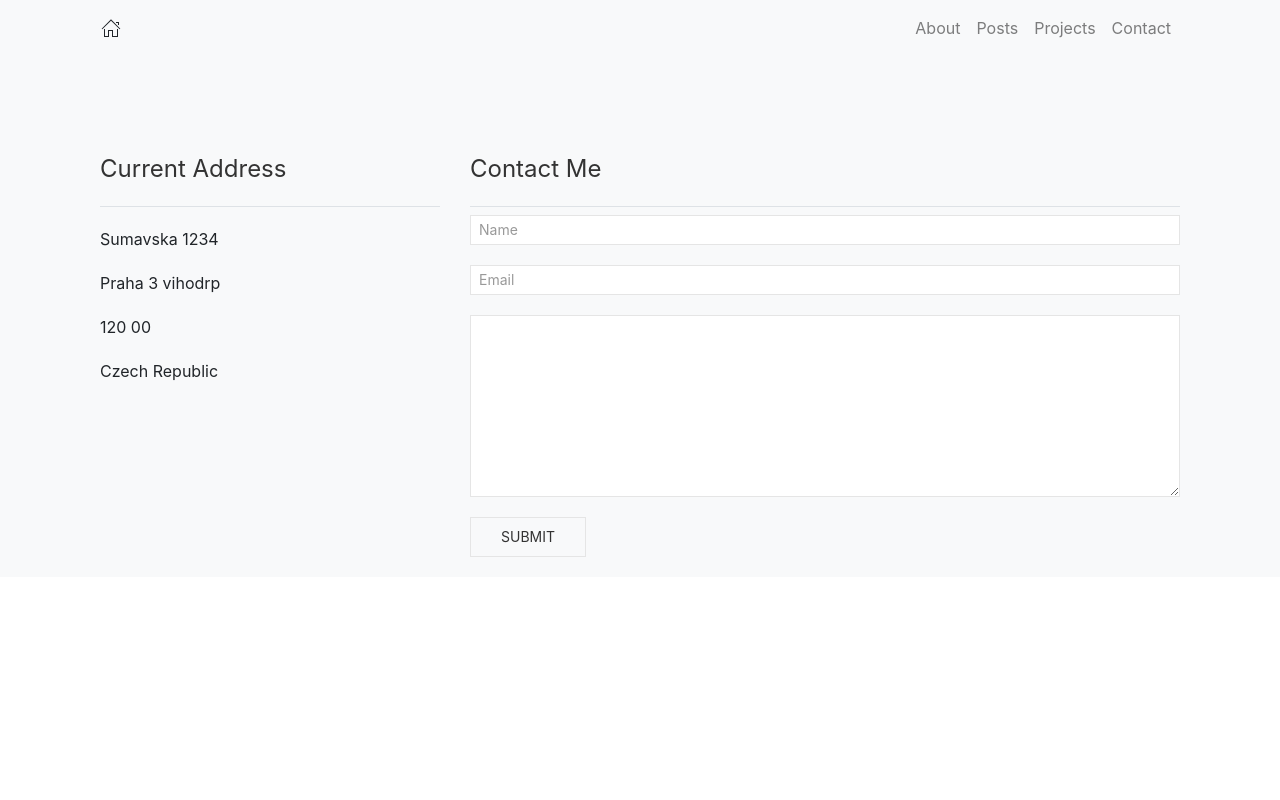
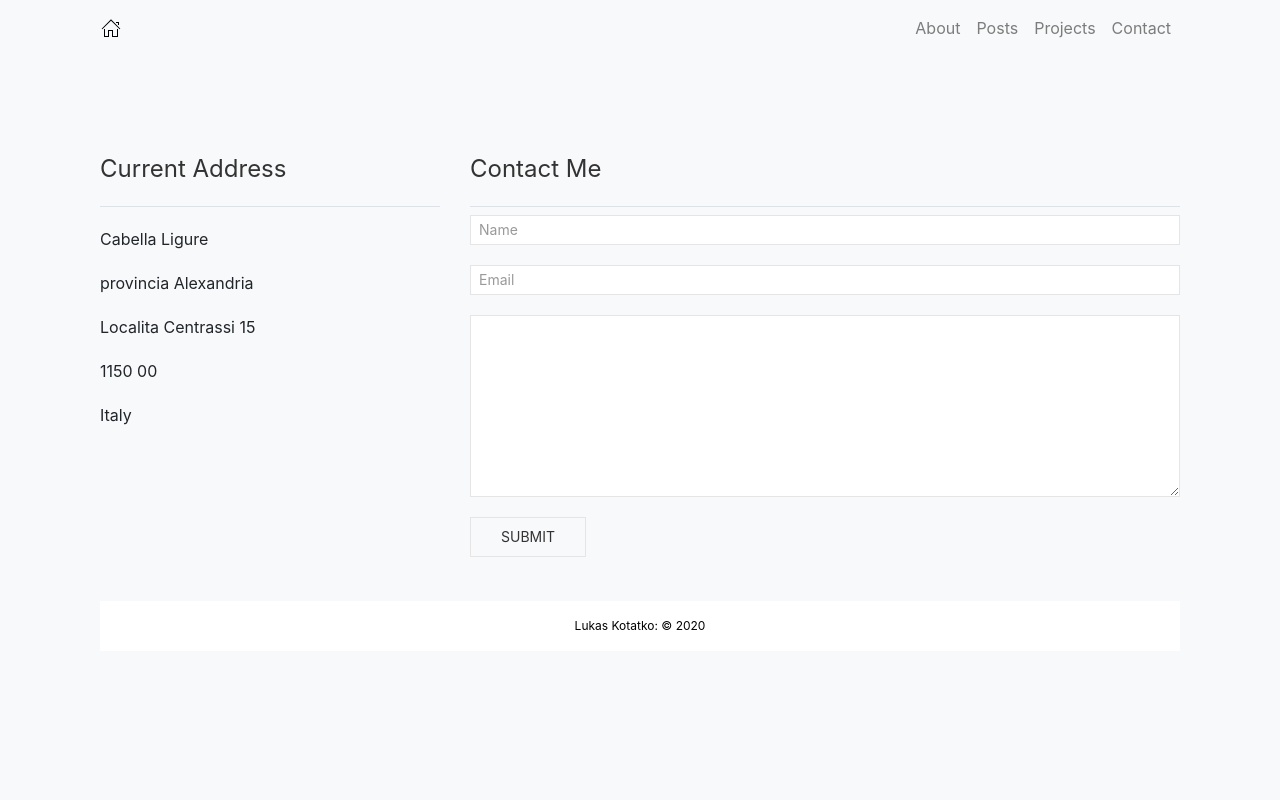
Before and after one commit to ExperimentalHypothesis/personal-blog, a Flask app: page /contact in a window 1280 px wide. Run offline with Flask 2, Linux system fonts and the light colour scheme; some libraries are stand-ins or nearby versions.

Commit message:
footer almost ready

```diff
--- a/application/static/css/style.css
+++ b/application/static/css/style.css
@@ -1,11 +1,24 @@
-body{
+html, body{
     background-color: #F8F9FA;
 }
 
+a:link {
+    color: black;
+}
+
+a:hover {
+    color: #2d2d2d;
+
+}
 .mycontainer{
     background-color: white;
     padding: 15px;
     border-radius: 5px;
+}
+
+body {
+    margin:0;
+    padding:0;
 }
 
 .about{
@@ -55,3 +68,7 @@ body{
         width: 100%;
     }
   }
+
+footer{
+    font-size: 10pxx;
+}
--- a/application/templates/contact.html
+++ b/application/templates/contact.html
@@ -9,10 +9,11 @@
         <div class="col-sm-4">
             <h3 class="title">Current Address</h3>
             <legend class="border-bottom mb=4"></legend>
-            <p>Sumavska 1234<p>
-            <p>Praha 3 vihodrp</p>
-            <p>120 00</p>
-            <p>Czech Republic</p>
+            <p>Cabella Ligure <p>
+            <p>provincia Alexandria<p>
+            <p>Localita Centrassi 15</p>
+            <p>1150 00</p>
+            <p>Italy</p>
         </div>
 
         <!-- FORM -->
--- a/application/templates/layout.html
+++ b/application/templates/layout.html
@@ -13,13 +13,14 @@
     {% block styles %} {% endblock %}
 </head>
 
-<body>
-    <!-- top navbar -->
+<body class="d-flex flex-column min-vh-100">
+        <!-- top navbar -->
     {% include 'partials/navbar-top.html' %}
     <!-- content block -->
     <div class="container pt-5">
         {% block content %} {% endblock %}
     </div>
+    {% include 'partials/footer.html' %}
 </body>
 
 <script src="https://code.jquery.com/jquery-3.5.1.slim.min.js" integrity="sha384-DfXdz2htPH0lsSSs5nCTpuj/zy4C+OGpamoFVy38MVBnE+IbbVYUew+OrCXaRkfj" crossorigin="anonymous"></script>
--- /dev/null
+++ b/application/templates/partials/footer.html
@@ -0,0 +1,7 @@
+
+<br>
+<footer class="footer mt-auto page-footer font-small" style="font-size: 12px; background-color: white;">
+    <div class="footer-copyright text-center py-3">
+        <a href="{{url_for('admin')}}">Lukas Kotatko: © 2020</a>
+    </div>
+ </footer>
--- a/application/templates/posts.html
+++ b/application/templates/posts.html
@@ -7,7 +7,7 @@
 
         <div class="mycontainer">
             <h4>About Me - The Short Story</h4>
-            <p class="about">I am a lonely Python/C++ coder with background in financial markets and an interest in modern art. As a  non computer scientist I am more an application-driven guy. Sure I have many gaps in my knowledge, but I strive to do my best to fill them. I keep learning new things, listening to smart gyus, correcting my mistakes and pushing myself to the limits. I enjoy it.</p>
+            <p class="about">I am a lonely Python/C++ coder with background in financial markets and an interest in modern art. I am more an application-driven guy and not a computer scientist. Sure I have many gaps in my knowledge, but I strive to do my best to fill them. I keep learning new things, listening to smart gyus, correcting my mistakes and pushing myself to the limits. I enjoy it.</p>
         </div>
         <hr>
         <div>
--- a/requirements.txt
+++ b/requirements.txt
@@ -1,4 +1,3 @@
--f orce
 bcrypt==3.1.7
 cffi==1.14.0
 click==7.1.2
```
Also changed, not shown: application/templates/admin.html (+14 -14 lines).
